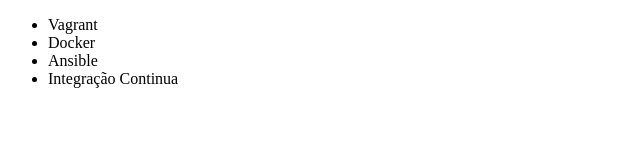
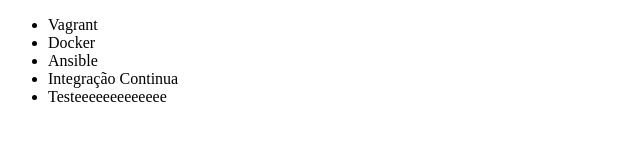
Before and after one commit to AmandaCardoso04/git-inicio, a plain HTML site: page index.html in a window 1280 px wide. Shown: the whole page, without its empty margins (0-640 px from the left). Drawn offline with Linux system fonts and the light colour scheme.

Commit message:
Alteracao teste

```diff
--- a/index.html
+++ b/index.html
@@ -10,6 +10,7 @@
         <li>Docker</li>
         <li>Ansible</li>
         <li>Integração Continua</li>
+        <li>Testeeeeeeeeeeeee</li>
     </ul>
 </body>
 </html>
```
